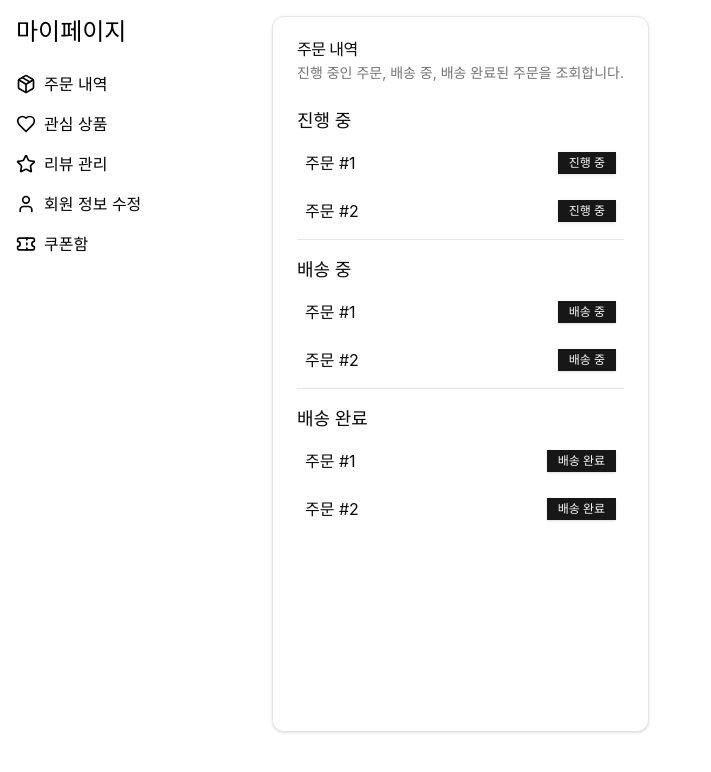
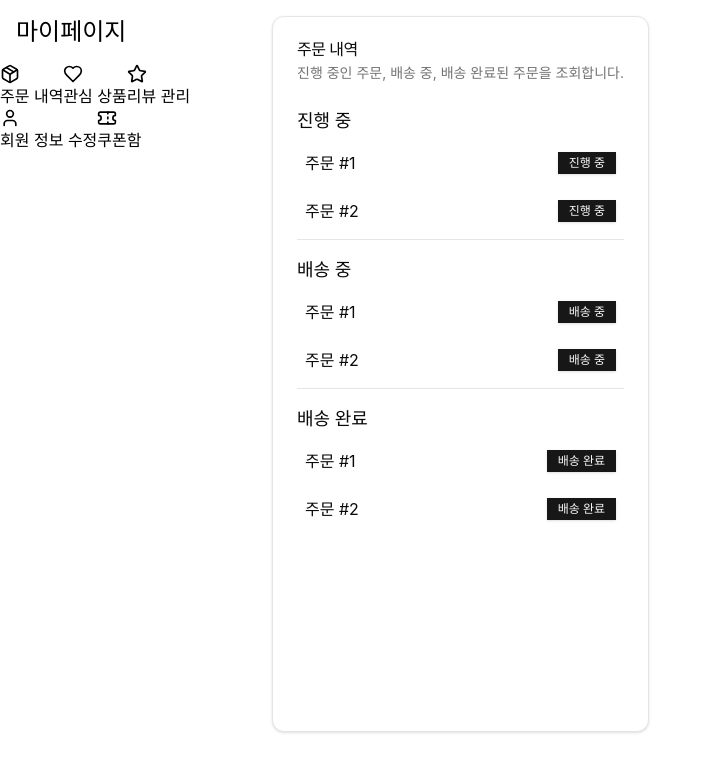
Before and after one commit to jxxh204/semina_refactoring_code, a React (Vite) app: page / in a window 1280 px wide. Shown: the top 772 px of the page, without its empty margins (0-711 px from the left). Built offline with nearby package versions, Linux system fonts and the light colour scheme.

Commit message:
desktopmenu 분리

```diff
--- a/src/App.tsx
+++ b/src/App.tsx
@@ -16,6 +16,7 @@ import { ScrollArea } from "@/components/ui/scroll-area";
 import { Separator } from "@/components/ui/separator";
 import { Sheet, SheetContent, SheetTrigger } from "@/components/ui/sheet";
 import { Heart, Package, Star, User, Ticket, Menu } from "lucide-react";
+import DeskTopMenu from "./refactoringCode/DeskTopMenu";
 
 export default function MyPage() {
   const [activeTab, setActiveTab] = useState("orders");
@@ -28,6 +29,10 @@ export default function MyPage() {
     { id: "profile", label: "회원 정보 수정", icon: User },
     { id: "coupons", label: "쿠폰함", icon: Ticket },
   ];
+  const onClickTab = (id: string) => {
+    setActiveTab(id);
+    setIsOpen(false);
+  };
 
   const renderContent = () => {
     switch (activeTab) {
@@ -204,28 +209,7 @@ export default function MyPage() {
 
   return (
     <div className="flex h-screen bg-background">
-      {/* Sidebar for larger screens */}
-      <aside className="hidden md:flex w-64 flex-col bg-muted">
-        <div className="p-4">
-          <h1 className="text-2xl font-bold">마이페이지</h1>
-        </div>
-        <nav className="flex-1">
-          {menuItems.map((item) => (
-            <button
-              key={item.id}
-              onClick={() => setActiveTab(item.id)}
-              className={`flex items-center w-full px-4 py-2 text-left ${
-                activeTab === item.id
-                  ? "bg-primary text-primary-foreground"
-                  : "hover:bg-muted-foreground/10"
-              }`}
-            >
-              <item.icon className="w-5 h-5 mr-2" />
-              {item.label}
-            </button>
-          ))}
-        </nav>
-      </aside>
+      <DeskTopMenu menuItems={menuItems} onClickMenu={onClickTab} />
 
       {/* Main content */}
       <main className="flex-1 p-4 overflow-auto">
--- /dev/null
+++ b/src/refactoringCode/DeskTopMenu.tsx
@@ -0,0 +1,23 @@
+export default function DeskTopMenu({
+  menuItems,
+  onClickMenu,
+}: {
+  menuItems: any;
+  onClickMenu: any;
+}) {
+  return (
+    <aside className="hidden md:flex w-64 flex-col bg-muted">
+      <div className="p-4">
+        <h1 className="text-2xl font-bold">마이페이지</h1>
+      </div>
+      <nav className="flex-1">
+        {menuItems.map((item: any) => (
+          <button key={item.id} onClick={() => onClickMenu(item.id)}>
+            <item.icon className="w-5 h-5 mr-2" />
+            {item.label}
+          </button>
+        ))}
+      </nav>
+    </aside>
+  );
+}
--- /dev/null
+++ b/src/refactoringCode/SideMenu.tsx
@@ -0,0 +1,49 @@
+import { Button } from "@/components/ui/button";
+import { Sheet, SheetContent, SheetTrigger } from "@/components/ui/sheet";
+import { Menu } from "lucide-react";
+
+export default function SideMenu({
+  onClickTab,
+  isOpen,
+  menuItems,
+}: {
+  onClickTab: any;
+  onOpen: any;
+  isOpen: boolean;
+  menuItems: any;
+}) {
+  return (
+    <>
+      <div className="md:hidden mb-4">
+        <Sheet open={isOpen} onOpenChange={onOpen}>
+          <SheetTrigger asChild>
+            <Button variant="outline" size="icon">
+              <Menu className="h-6 w-6" />
+              <span className="sr-only">메뉴 열기</span>
+            </Button>
+          </SheetTrigger>
+          <SheetContent side="left">
+            <nav className="flex flex-col space-y-2 mt-4">
+              {menuItems.map((item) => (
+                <button
+                  key={item.id}
+                  onClick={() => {
+                    onClickTab(item.id);
+                  }}
+                  className={`flex items-center px-4 py-2 text-left ${
+                    activeTab === item.id
+                      ? "bg-primary text-primary-foreground"
+                      : "hover:bg-muted-foreground/10"
+                  }`}
+                >
+                  <item.icon className="w-5 h-5 mr-2" />
+                  {item.label}
+                </button>
+              ))}
+            </nav>
+          </SheetContent>
+        </Sheet>
+      </div>
+    </>
+  );
+}
```
